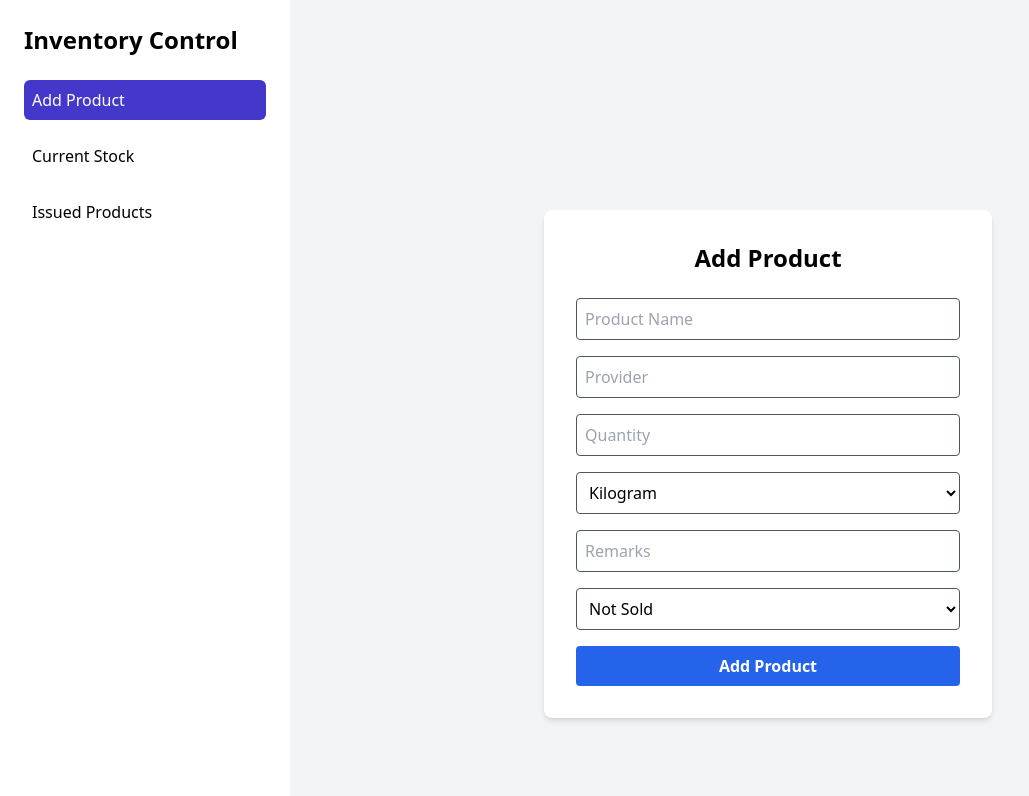
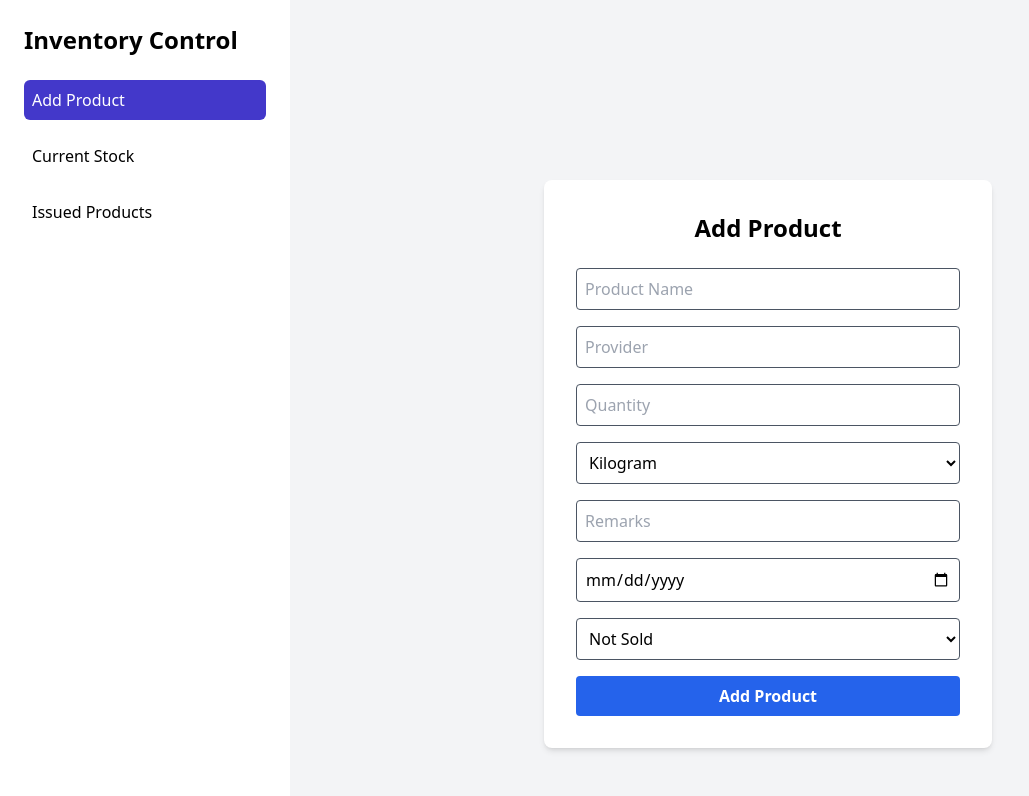
Before and after one commit to kailas1246/Ach-frontend, a React (Vite) app: page /add-product in a window 1280 px wide. Shown: the top 796 px of the page, without its empty margins (0-1029 px from the left). Built offline with nearby package versions, Linux system fonts and the light colour scheme.

Commit message:
Update AddProduct.jsx

```diff
--- a/src/Pages/AddProduct.jsx
+++ b/src/Pages/AddProduct.jsx
@@ -11,6 +11,7 @@ const AddProduct = () => {
         remarks: "",
         status: "not sold",
         provider: "",
+        date: "",
     });
 
     const [success, setSuccess] = useState("");
@@ -95,8 +96,6 @@ const AddProduct = () => {
                     <option value="piece">Piece</option>
                     <option value="box">Box</option>
                     <option value="ton">Ton</option>
-                    <option value="Nos">Nos</option>
-                    <option value="Set">Set</option>
                 </select>
 
                 <input
@@ -108,6 +107,15 @@ const AddProduct = () => {
                     required
                     className="w-full p-2 mb-4 rounded bg-white text-black border border-gray-600"
                 />
+                <input
+                    type="date"
+                    name="date"
+                    value={product.date}
+                    onChange={handleChange}
+                    required
+                    className="w-full p-2 mb-4 rounded bg-white text-black border border-gray-600"
+                />
+
 
                 {/* Sold / Not Sold Select */}
                 <select
```
